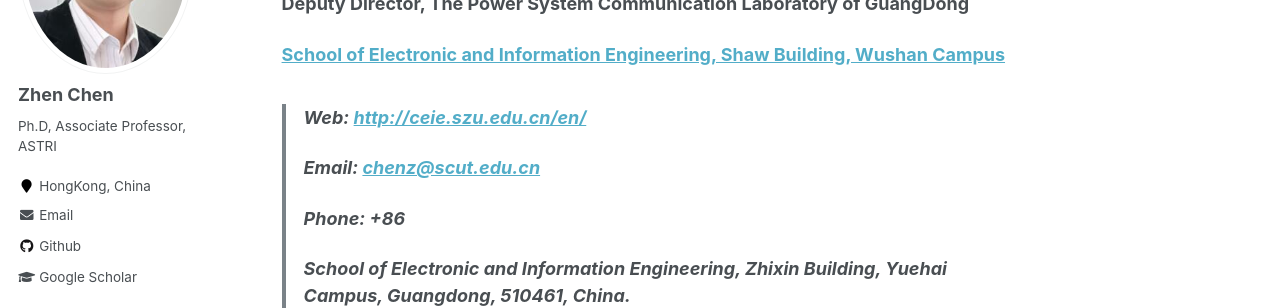
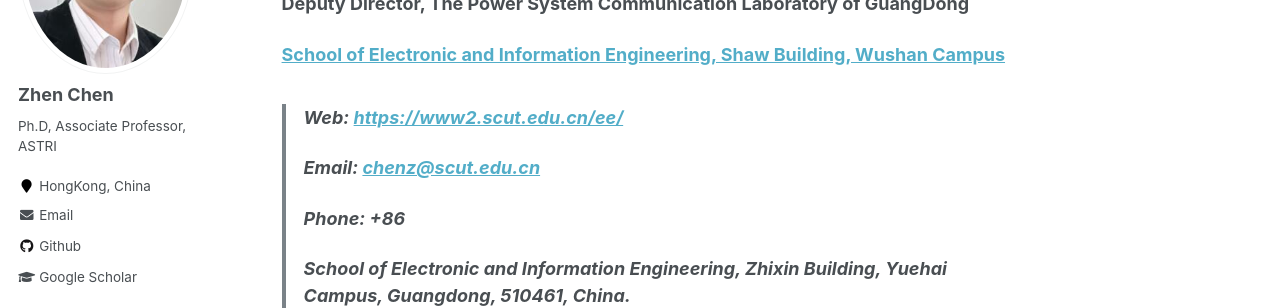
Before and after one commit to baile035/chenz_CV, a Jekyll site: the page built from _pages/about.md, in a window 1280 px wide and 900 px high. Shown: the part 261-569 px from the top of the window. Built offline with Jekyll 4.4.1, drawn with Linux system fonts in a browser that asks for light colours; part of the change alters nothing that is shown.

Commit message:
about.md

```diff
--- a/_pages/about.md
+++ b/_pages/about.md
@@ -21,7 +21,7 @@ redirect_from:
 
 </html>
 
-><p><b style="line-height:50%"> Web: <a href="http://ceie.szu.edu.cn/en/index.htm/:">http://ceie.szu.edu.cn/en/</a> </b></p>
+><p><b style="line-height:50%"> Web: <a href="https://www2.scut.edu.cn/ee/">https://www2.scut.edu.cn/ee/</a> </b></p>
 ><p><b style="line-height:50%"> Email: <a href="mailto:chenz@scut.edu.cn">chenz@scut.edu.cn</a></b> </p>
 ><p><b style="line-height:50%"> Phone: +86  </b></p>
 ><p><b width="50%" style="line-height:50%">School of Electronic and Information Engineering, Zhixin Building, Yuehai Campus, Guangdong, 510461, China.  </b> </p>
```
